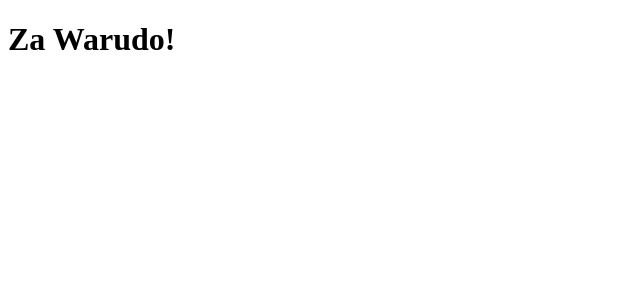
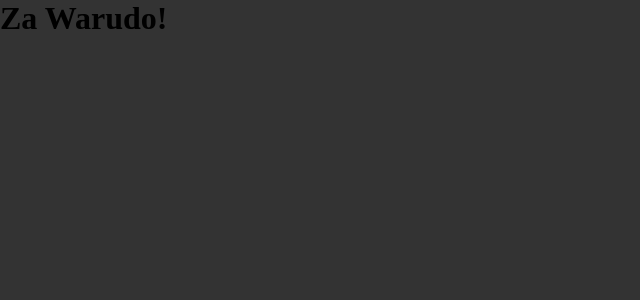
Before and after one commit to vinaud/NLW5-Podcastr, a Next.js app in the folder podcastr/: page / in a window 1280 px wide. Shown: the top 300 px of the page, without its empty margins (0-640 px from the left). Built offline with nearby package versions, Linux system fonts and the light colour scheme.

Commit message:
Chore: Install SASS

```diff
--- a/podcastr/package.json
+++ b/podcastr/package.json
@@ -10,7 +10,8 @@
   "dependencies": {
     "next": "10.1.3",
     "react": "17.0.2",
-    "react-dom": "17.0.2"
+    "react-dom": "17.0.2",
+    "sass": "^1.32.11"
   },
   "devDependencies": {
     "@types/node": "^14.14.41",
--- a/podcastr/src/pages/_app.tsx
+++ b/podcastr/src/pages/_app.tsx
@@ -1,4 +1,4 @@
-
+import '../styles/global.scss'
 
 function MyApp({ Component, pageProps }) {
   return <Component {...pageProps} />
--- /dev/null
+++ b/podcastr/src/styles/global.scss
@@ -0,0 +1,10 @@
+* {
+    margin: 0;
+    padding: 0;
+    box-sizing: border-box;
+}
+
+
+body{
+    background: #333;
+}
```
Also changed, not shown: 1 other file (tests, documents, lock files or other folders).
